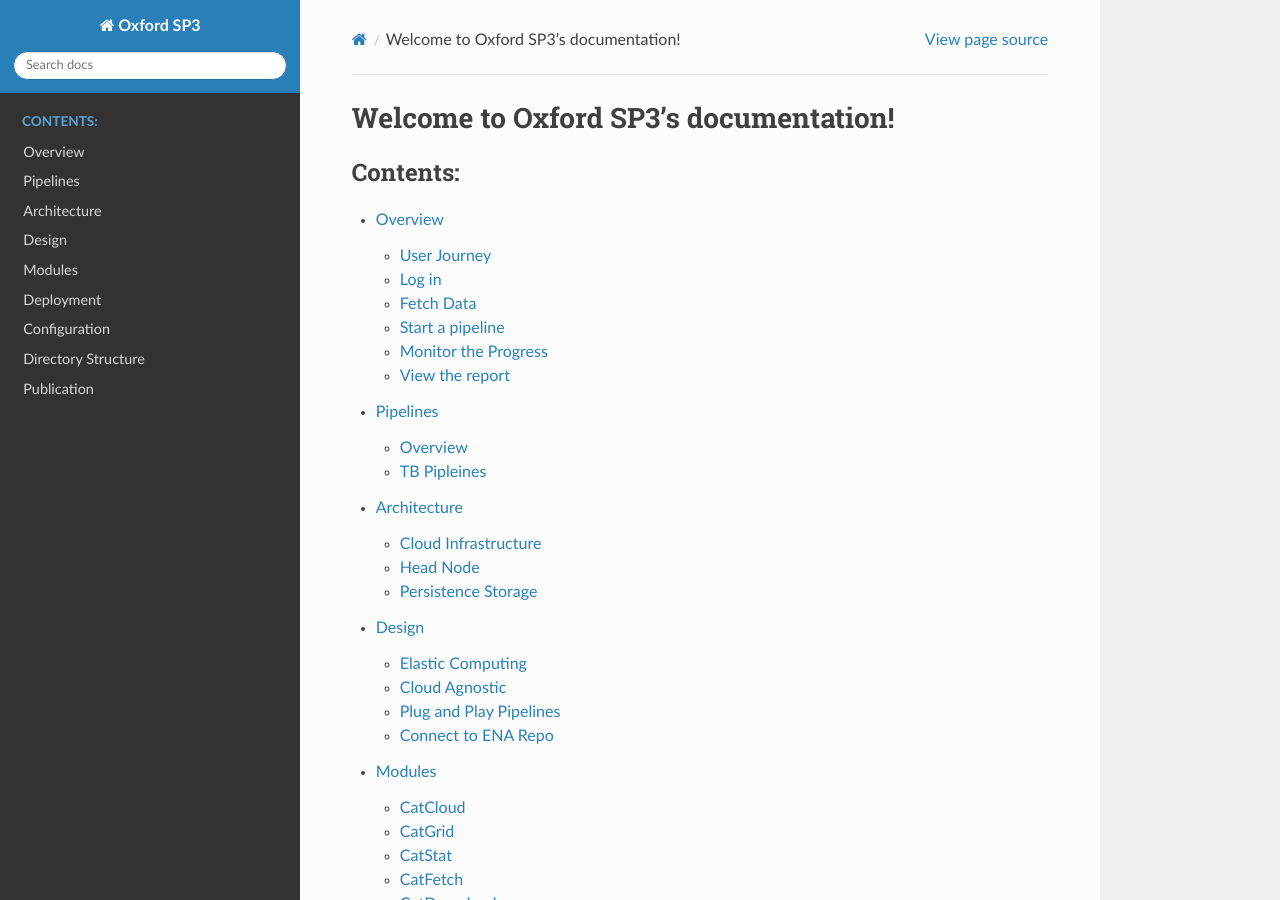
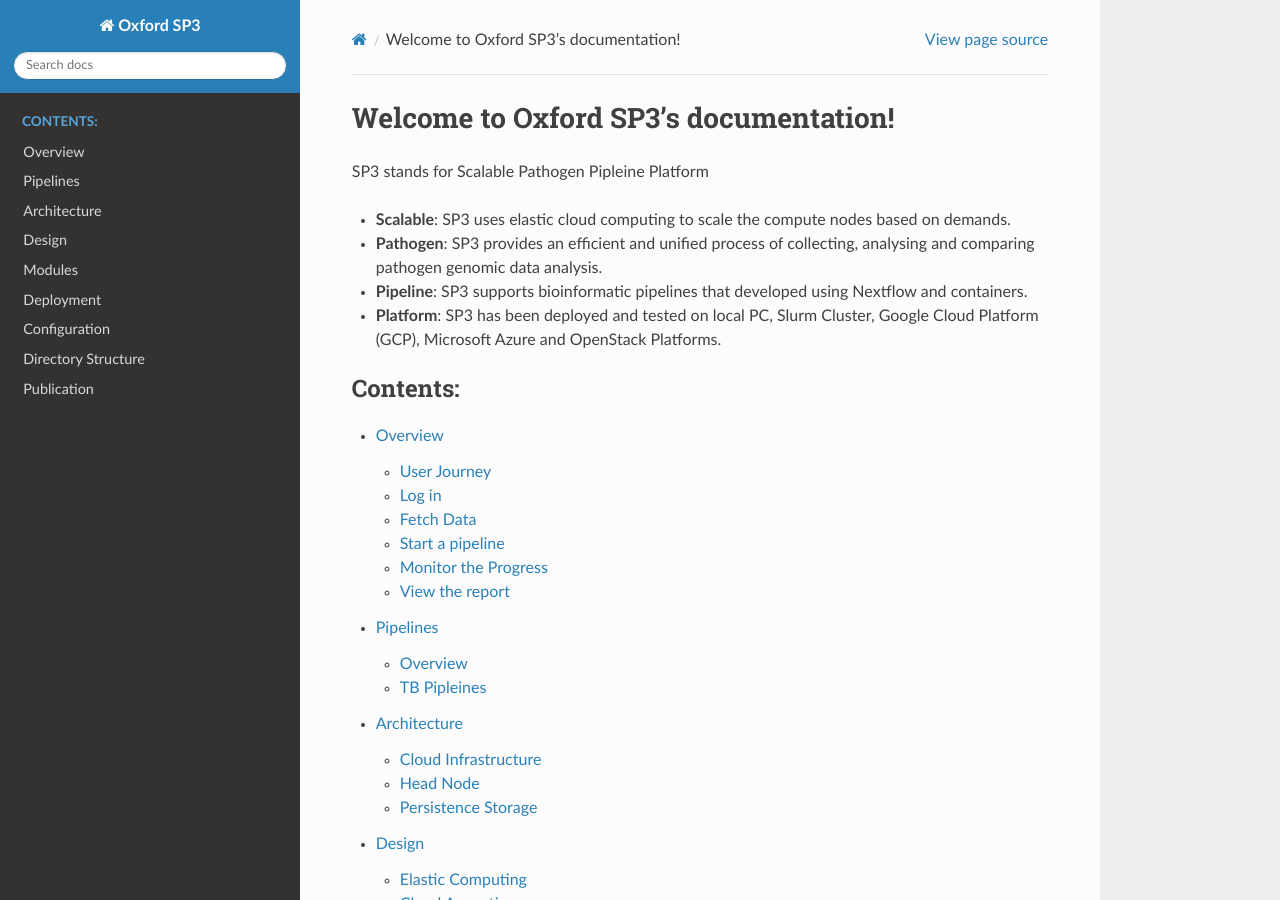
Before and after one commit to oxfordmmm/catdocs, a Sphinx documentation site: the page built from docs/source/index.rst, in a window 1280 px wide and 900 px high. Built offline with Sphinx 7.4.7 and the Read the Docs theme 2.0.0, drawn with Linux system fonts in a browser that asks for light colours; pages that are not in the unit, such as notebooks, are missing from menus.

Commit message:
Update index.rst

```diff
--- a/docs/source/index.rst
+++ b/docs/source/index.rst
@@ -5,6 +5,12 @@
 
 Welcome to Oxford SP3's documentation!
 ======================================
+SP3 stands for Scalable Pathogen Pipleine Platform
+
+- **Scalable**: SP3 uses elastic cloud computing to scale the compute nodes based on demands.
+- **Pathogen**: SP3 provides an efficient and unified process of collecting, analysing and comparing pathogen genomic data analysis.
+- **Pipeline**: SP3 supports bioinformatic pipelines that developed using Nextflow and containers.
+- **Platform**: SP3 has been deployed and tested on local PC, Slurm Cluster, Google Cloud Platform (GCP), Microsoft Azure and OpenStack Platforms.
 
 .. toctree::
    :maxdepth: 3
```
